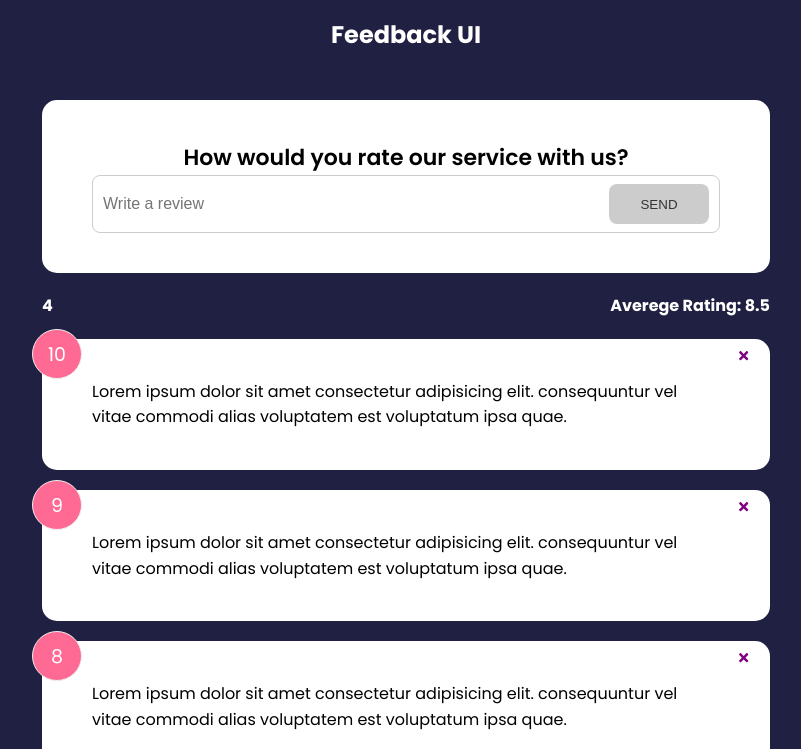
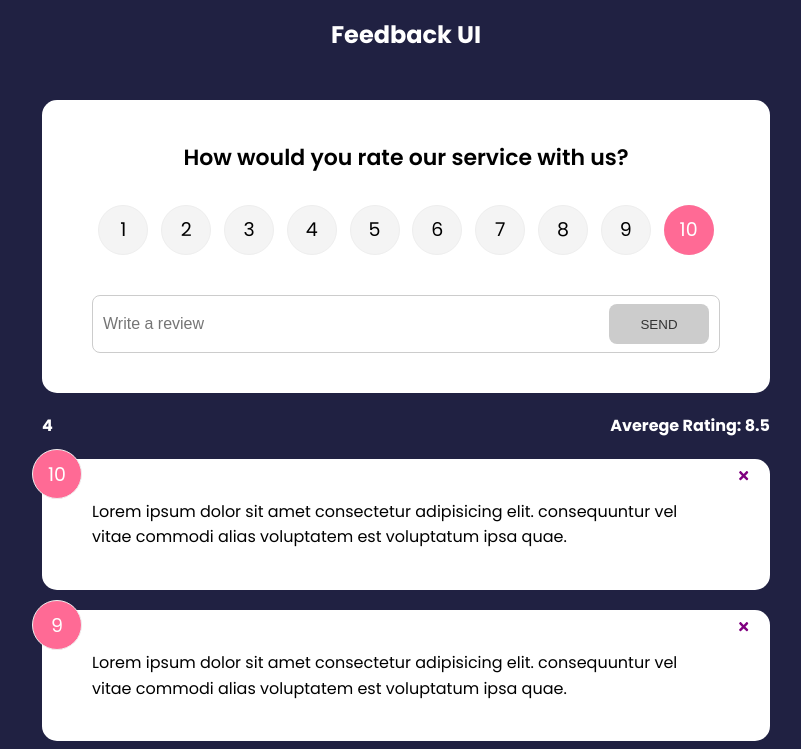
Before and after one commit to bmmukhridin/React-Course, a React (Create React App) app: page / in a window 1280 px wide. Shown: the top 749 px of the page, without its empty margins (234-1035 px from the left). Built offline with nearby package versions, Linux system fonts and the light colour scheme.

Commit message:
Rating-Added

```diff
--- /dev/null
+++ b/componets/RatingSelect.jsx
@@ -0,0 +1,30 @@
+import { func } from "prop-types";
+import { useState } from "react";
+
+function Rating() {
+  const [selected, setSelect] = useState(10);
+
+  const handleChange = function (e) {
+    setSelect(+e.curentTarget.value);
+  };
+
+  return (
+    <ul className="rating">
+      {Array.from({ length: 10 }, (_, i) => (
+        <li key={`rating-${i + 1}`}>
+          <input
+            type="radio"
+            id={`num${i + 1}`}
+            name="rating"
+            value={i + 1}
+            onChange={handleChange}
+            checked={selected === i + 1}
+          />
+          <label htmlFor={`num${i + 1}`}>{i + 1}</label>
+        </li>
+      ))}
+    </ul>
+  );
+}
+
+export default Rating;
--- a/componets/Shared/FeedbackForm.jsx
+++ b/componets/Shared/FeedbackForm.jsx
@@ -1,6 +1,7 @@
 import { useState } from "react";
 import Card from "./Card";
 import Button from "./Button";
+import Rating from "componets/RatingSelect";
 
 function FeedbackForm() {
   const [text, setText] = useState("");
@@ -25,6 +26,7 @@
     <Card>
       <form>
         <h2>How would you rate our service with us?</h2>
+        <Rating />
         <div className="input-group">
           <input
             onChange={handleTextChange}
```
